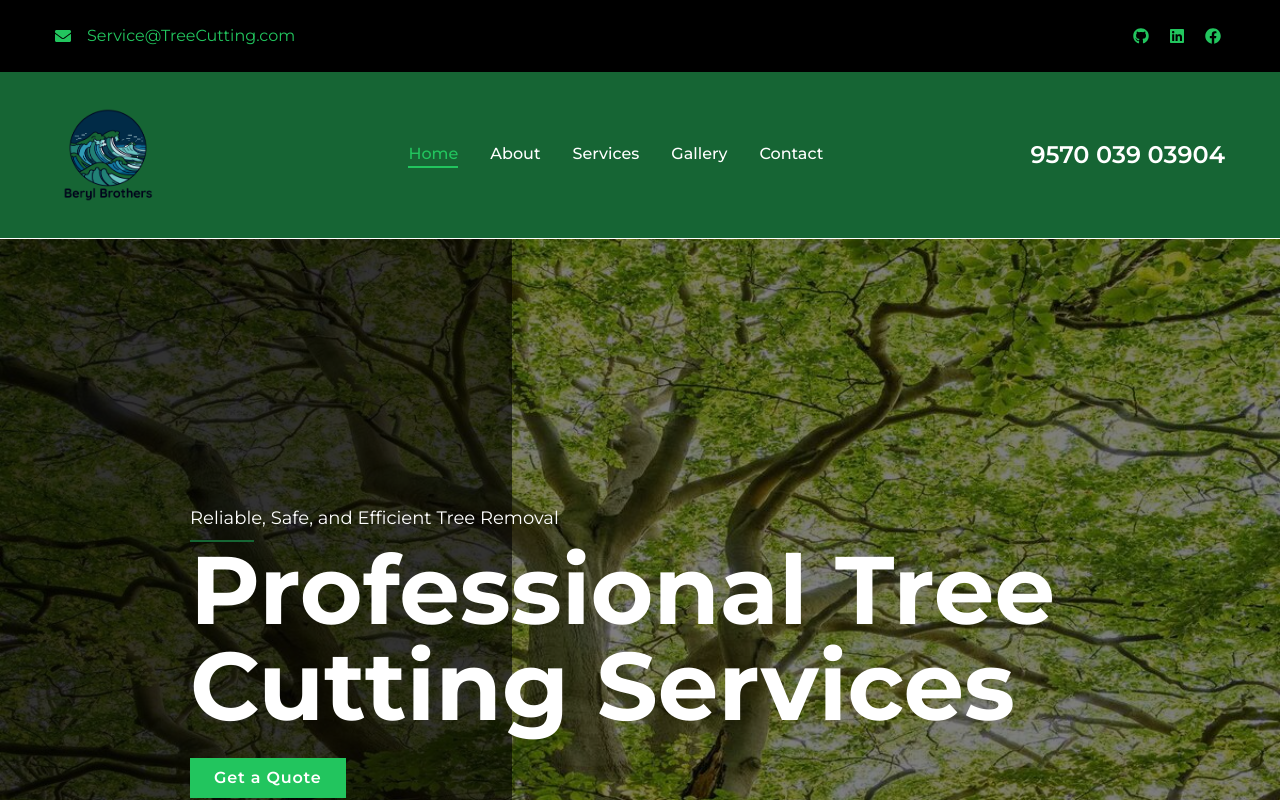
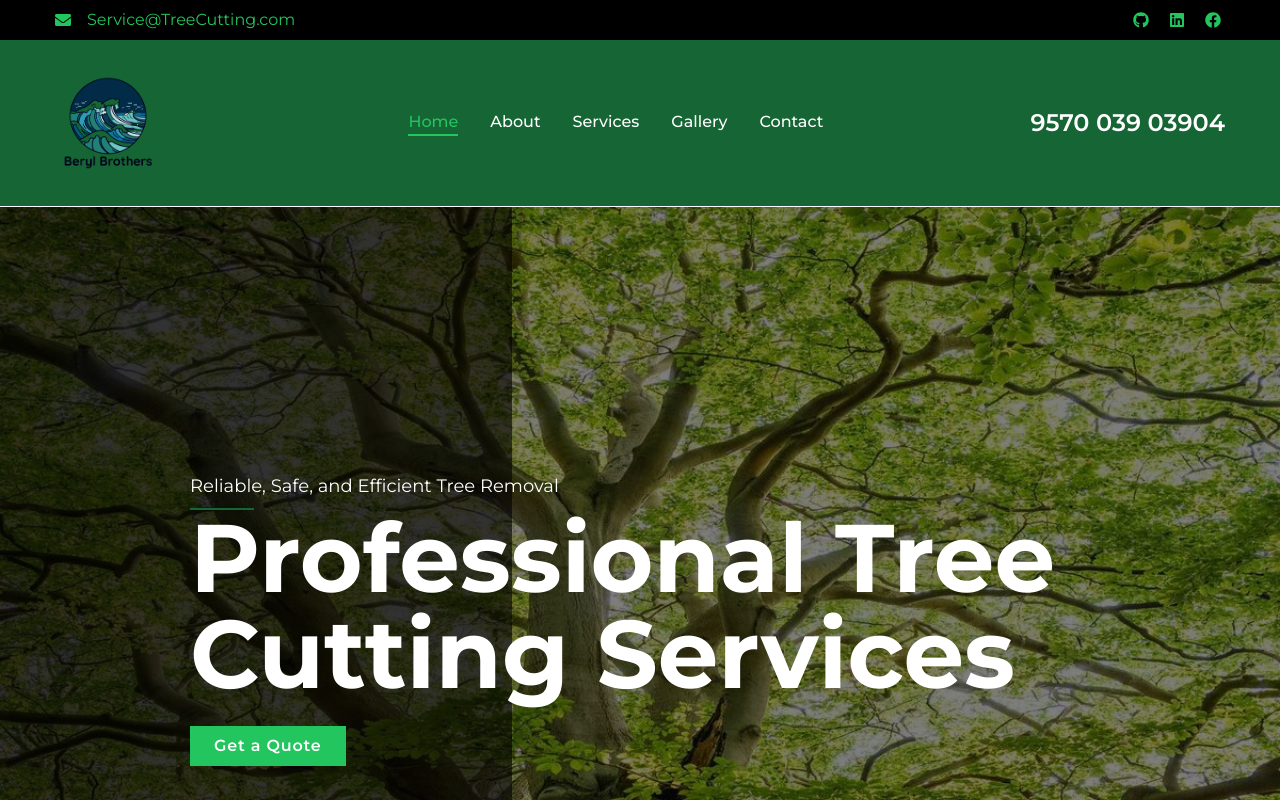
Before and after one commit to BerylBrothers/Paint-Website, a Next.js app: page / in a window 1280 px wide. Shown: the top 800 px of the page. Built offline with nearby package versions, Linux system fonts and the light colour scheme.

Commit message:
changed hero image size-2

```diff
--- a/components/Header.jsx
+++ b/components/Header.jsx
@@ -8,7 +8,7 @@ import { FaPhoneAlt, FaEnvelope, FaMapMarkerAlt } from "react-icons/fa";
 
 const Header = () => {
   return (
-    <header className="sticky top-0 left-0 right-0 py-6 xl:py-2 text-white bg-green-800 border-b border-white z-50">
+    <header className="sticky top-0 left-0 right-0 py-2 xl:py-2 text-white bg-green-800 border-b border-white z-50">
       <div className="container mx-auto flex justify-between items-center">
         {/* Logo */}
         <a
--- a/components/Hero.jsx
+++ b/components/Hero.jsx
@@ -16,7 +16,7 @@ const Hero = () => {
       {/* Preload the background image */}
       <link
         rel="preload"
-        href="/images/tree-hero-resize-new.jpg"
+        href="/images/tree-hero-resize.jpg"
         as="image"
         type="image/jpeg"
         crossOrigin="anonymous"
--- a/components/TopBar.jsx
+++ b/components/TopBar.jsx
@@ -5,7 +5,7 @@ import { FaPhoneAlt, FaEnvelope, FaMapMarkerAlt } from "react-icons/fa";
 const TopBar = () => {
   return (
     <section className="bg-black text-green-500">
-      <div className="flex flex-row container mx py-6 justify-between">
+      <div className="flex flex-row container mx py-2 justify-between">
         <div className="flex gap-4 justify-center items-center">
           <FaEnvelope />
           <p>Service@TreeCutting.com</p>
```
